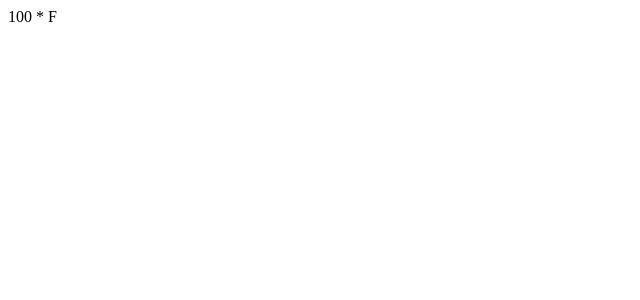
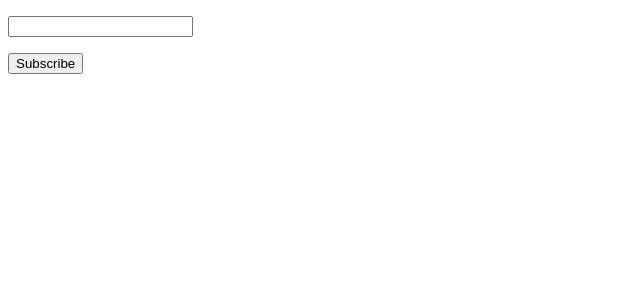
Before and after one commit to sduwangtong/learnTs, a Next.js app: page / in a window 1280 px wide. Shown: the top 300 px of the page, without its empty margins (0-640 px from the left). Built offline with nearby package versions, Linux system fonts and the light colour scheme.

Commit message:
event handling with next

```diff
--- a/pages/index.tsx
+++ b/pages/index.tsx
@@ -1,20 +1,52 @@
-import { Provider } from "react-redux";
-import { createStore } from "redux";
-import { reducer } from "../reducer";
-import { Weather, WithWeatherProps } from "./Weather";
-const store = createStore(reducer);
+// HOC
+// import { Provider } from "react-redux";
+// import { createStore } from "redux";
+// import { reducer } from "../reducer";
+// import { Weather, WithWeatherProps } from "./Weather";
+// const store = createStore(reducer);
 
-export default () => (
-    <Provider store={store}>
-        {/* <WrappedWeather theme='white'/> */}
-        <WithWeatherProps>
-            {
-                props => {
-                    return (
-                    <Weather temperature={props.temperature} scale={props.scale} theme='white'>
-                    </Weather>);
-                }
-            }
-        </WithWeatherProps>
-    </Provider>
-);
+// export default () => (
+//     <Provider store={store}>
+//         {/* <WrappedWeather theme='white'/> */}
+//         <WithWeatherProps>
+//             {
+//                 props => {
+//                     return (
+//                     <Weather temperature={props.temperature} scale={props.scale} theme='white'>
+//                     </Weather>);
+//                 }
+//             }
+//         </WithWeatherProps>
+//     </Provider>
+// );
+
+// Event handling
+import React, { useState } from 'react';
+import { NextPage } from 'next';
+
+interface InitialProps {}
+
+interface Props extends InitialProps {}
+
+const IndexPage: NextPage<Props, InitialProps> = () => {
+    const [email, setEmail] = useState('');
+    const hanldeChange = (e:React.ChangeEvent<HTMLInputElement>) => {
+        const { value } = e.target;
+        setEmail(value);
+    };
+
+    const handleSubmit = (e: React.FormEvent<HTMLFormElement>) => {
+        e.preventDefault();
+        alert(`thanks, email: ${email}`);
+    }
+    return (
+        <form onSubmit={handleSubmit}>
+            <p>
+                <input type='email' value={email} onChange={hanldeChange}></input>
+            </p>
+            <button type='submit'>Subscribe</button>
+        </form>
+    );
+}
+
+export default IndexPage;
```
